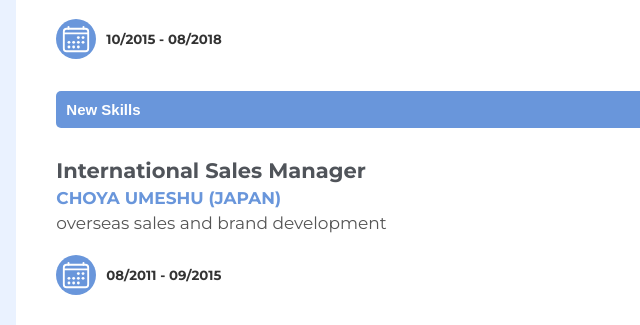
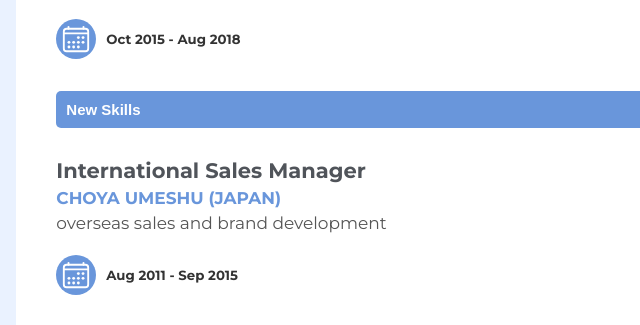
Before and after one commit to codewarrior888/codewarrior888.github.io, a plain HTML site: page index.html in a window 1280 px wide. Shown: the part 586-911 px from the top of the page, 417-1057 px from the left. Drawn offline with nearby package versions, Linux system fonts and the light colour scheme.

Commit message:
some minor changes

```diff
--- a/index.html
+++ b/index.html
@@ -81,7 +81,7 @@
                         <h3>International Marketing and Planning Manager</h3>
                         <p class="company">CHOYA UMESHU (JAPAN)</p>
                         <p>marketing and graphic design</p>
-                        <h5 class="calender"><ion-icon name="calendar-outline" aria-label="Calendar"></ion-icon>10/2015 - 08/2018</h5>
+                        <h5 class="calender"><ion-icon name="calendar-outline" aria-label="Calendar"></ion-icon>Oct 2015 - Aug 2018</h5>
                         <button class="collapsible">New Skills</button>
                         <div class="content">
                             <p>Adobe Photoshop, Illustrator, After Effects, Premiere Pro</p>
@@ -91,7 +91,7 @@
                         <h3>International Sales Manager</h3>
                         <p class="company">CHOYA UMESHU (JAPAN)</p>
                         <p>overseas sales and brand development</p>
-                        <h5 class="calender"><ion-icon name="calendar-outline" aria-label="Calendar"></ion-icon>08/2011 - 09/2015</h5>
+                        <h5 class="calender"><ion-icon name="calendar-outline" aria-label="Calendar"></ion-icon>Aug 2011 - Sep 2015</h5>
                         <button class="collapsible">New Skills</button>
                         <div class="content">
                             <p>Microsoft Word, Excel, PowerPoint, Outlook</p>
```
